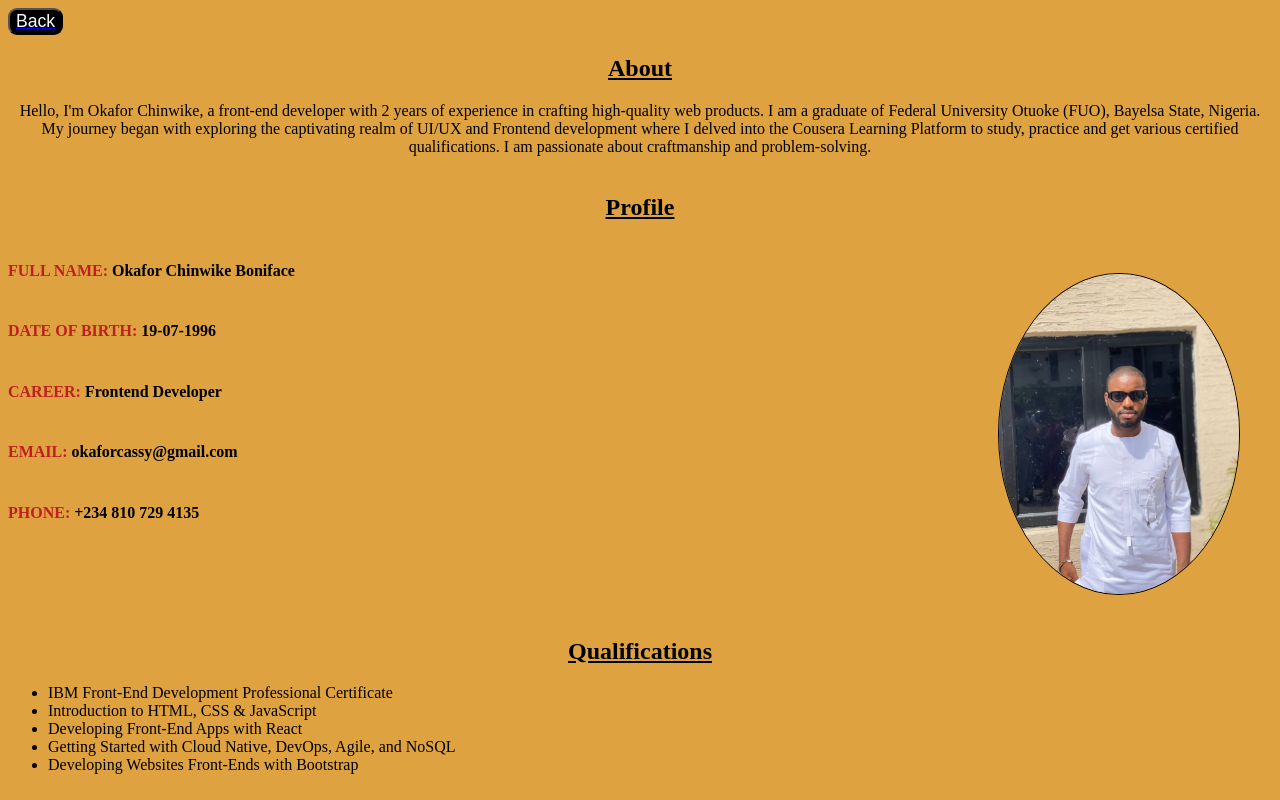
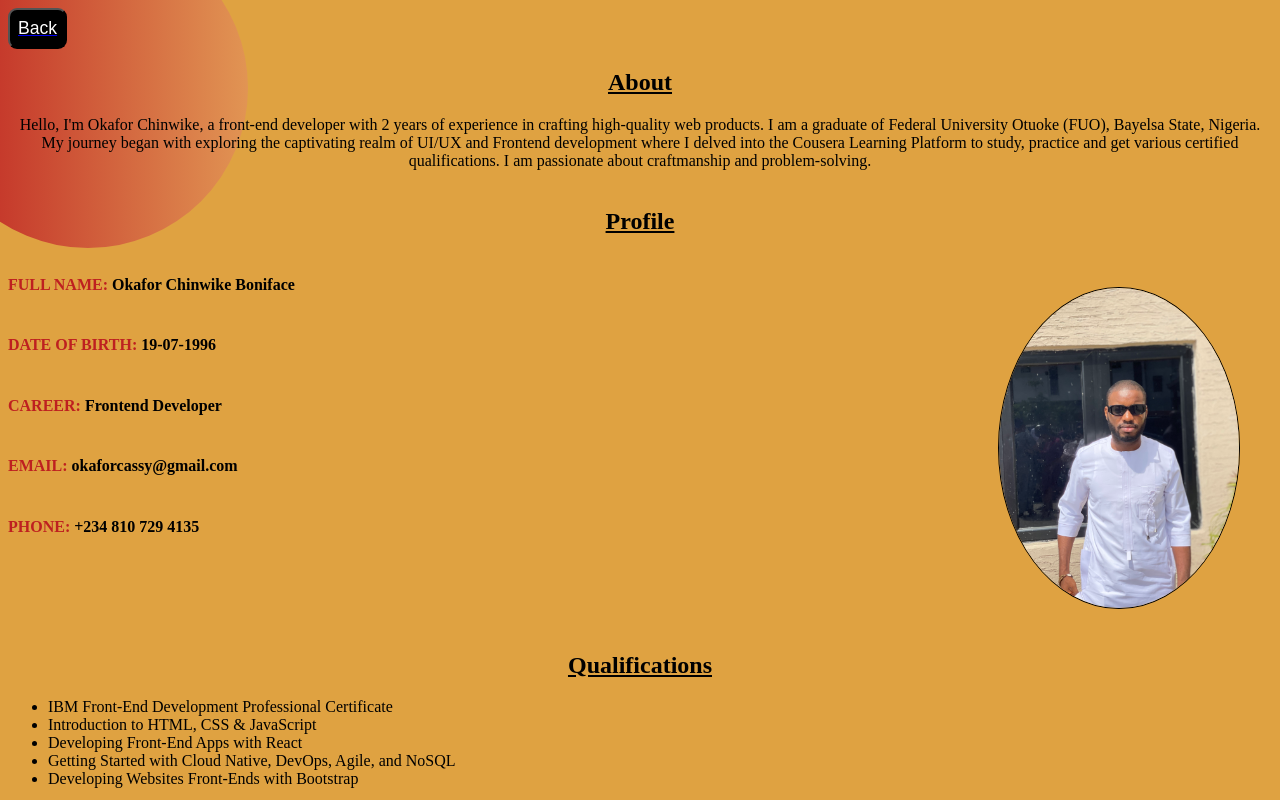
Before and after one commit to Cassido-Fx/My-Portfolio-Website, a React (Create React App) app: page /My-Portfolio-Website/about in a window 1280 px wide. Shown: the top 800 px of the page. Built offline with nearby package versions, Linux system fonts and the light colour scheme.

Commit message:
About page modification

```diff
--- a/src/components/About.js
+++ b/src/components/About.js
@@ -7,10 +7,11 @@ import ProfilePic from '../images/profile-pic.jpeg';
 const About = () => {
   return (
     <section id="about" className="about">
-       <div>
+       <div className='backBtn-container'>
       <Link to='/' element={<Header />}>
       <button className='backBtn'>Back</button>
       </Link>
+      <div className='background-design'></div>
     </div>
       <h2>About</h2>
       <p>
--- a/src/styles/About.css
+++ b/src/styles/About.css
@@ -1,5 +1,20 @@
 body {
 	background-color: rgb(223, 162, 65);
+}
+
+.backBtn-container {
+	position: relative;
+}
+
+.background-design {
+	height: 20rem;
+	width: 20rem;
+	border-radius: 100%;
+	position: absolute;
+	top: -80px;
+	left: -80px;
+	z-index: -1;
+	background-image: linear-gradient(to right, rgb(190, 32, 32), rgba(231, 113, 132, 0.274));
 }
 
 img {
--- a/src/styles/App.css
+++ b/src/styles/App.css
@@ -38,6 +38,7 @@
   border-radius: 9px;
   cursor: pointer;
   transition: all 0.5s;
+  padding: 8px;
 }
 
 .backBtn:hover {
```
Also changed, not shown: 11 other files (tests, documents, lock files or other folders).
